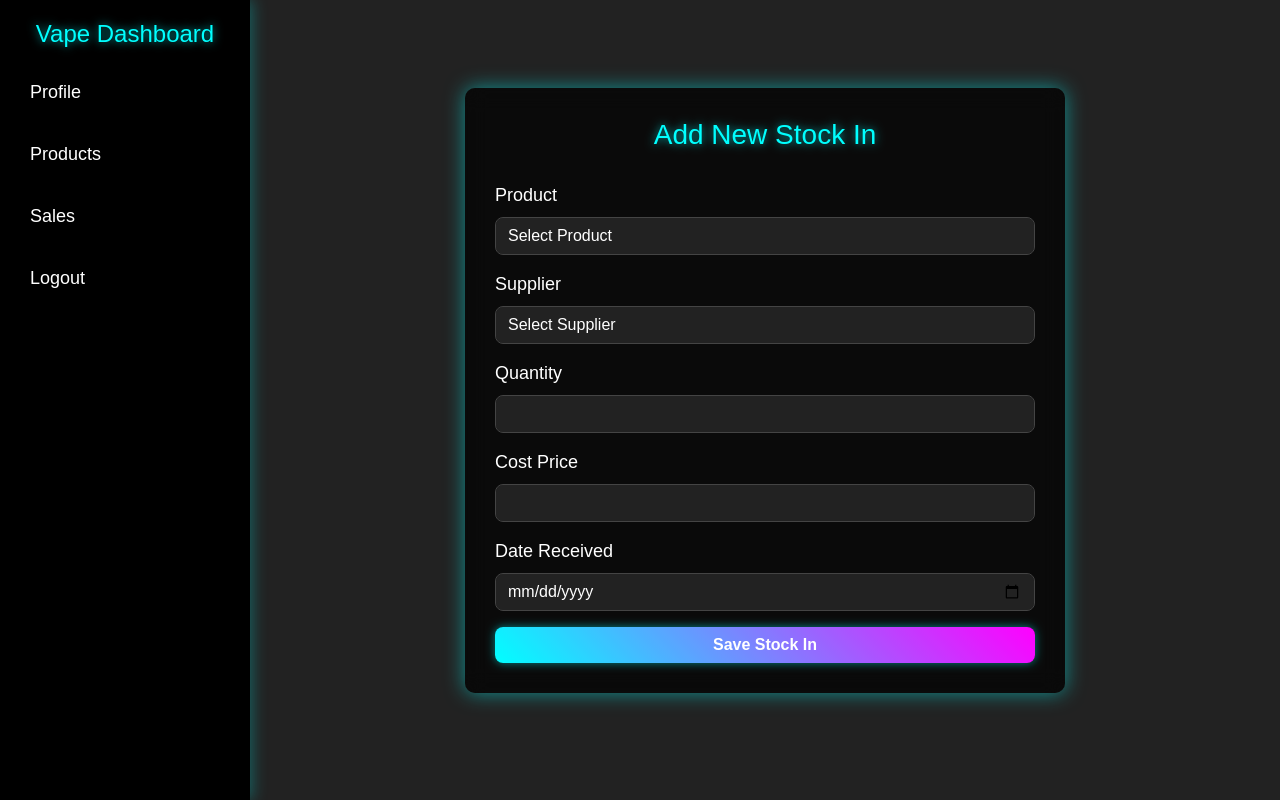
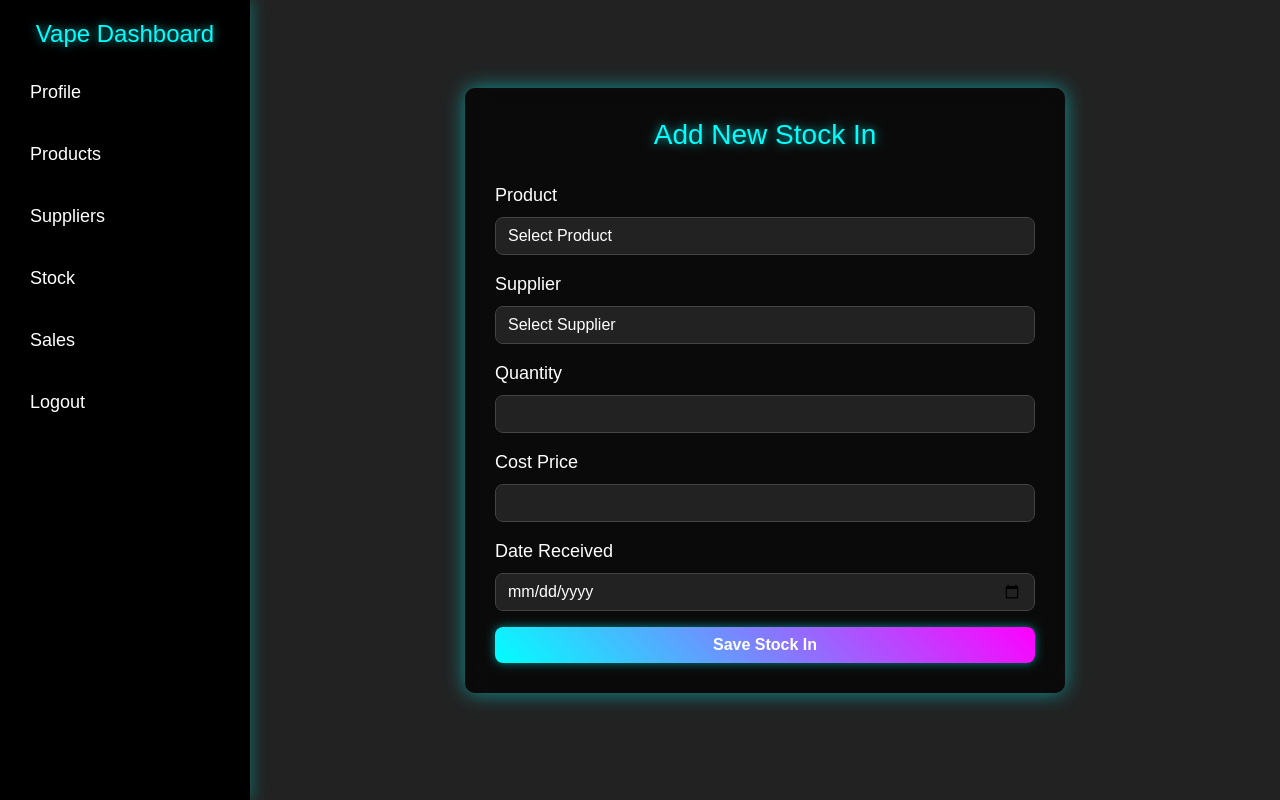
Before and after one commit to johnmarkingal/Vape, a CodeIgniter 4 app: the page made by app/Views/stock_in/create.php in a window 1280 px wide. Run offline with PHP 8.4 and a stand-in for CodeIgniter, Linux system fonts and the light colour scheme; the template is opened without the code that fills it, so the values that code supplies are empty; some libraries are stand-ins or nearby versions.

Commit message:
fix the link of the sidenavbar icon commit by John Mark Ingal

```diff
--- a/app/Views/dashboard/index.php
+++ b/app/Views/dashboard/index.php
@@ -140,7 +140,7 @@
                     <li><a href="<?= site_url('dashboard/profile') ?>"><i class="fas fa-user"></i> Profile</a></li>
                     <li><a href="<?= site_url('products') ?>"><i class="fas fa-box"></i> Products</a></li>
                     <li><a href="<?= site_url('suppliers') ?>"><i class="fas fa-truck"></i> Suppliers</a></li>
-                    <li><a href="<?= site_url('stock_in') ?>"><i class="fas fa-box"></i> Stock In</a></li>
+                    <li><a href="<?= site_url('stock_in') ?>"><i class="fas fa-box"></i> Stock</a></li>
                     <li><a href="<?= site_url('dashboard/sales') ?>"><i class="fas fa-chart-line"></i> Sales</a></li>
                     <li><a href="<?= site_url('auth/logout') ?>"><i class="fas fa-sign-out-alt"></i> Logout</a></li>
                 </ul>
--- a/app/Views/products/index.php
+++ b/app/Views/products/index.php
@@ -205,8 +205,10 @@
             <h2>Vape Dashboard</h2>
             <nav>
                 <ul>
-                    <li><a href="<?= site_url('dashboard/profile') ?>"><i class="fas fa-user"></i> Profile</a></li>
+                <li><a href="<?= site_url('dashboard/profile') ?>"><i class="fas fa-user"></i> Profile</a></li>
                     <li><a href="<?= site_url('products') ?>"><i class="fas fa-box"></i> Products</a></li>
+                    <li><a href="<?= site_url('suppliers') ?>"><i class="fas fa-truck"></i> Suppliers</a></li>
+                    <li><a href="<?= site_url('stock_in') ?>"><i class="fas fa-box"></i> Stock</a></li>
                     <li><a href="<?= site_url('dashboard/sales') ?>"><i class="fas fa-chart-line"></i> Sales</a></li>
                     <li><a href="<?= site_url('auth/logout') ?>"><i class="fas fa-sign-out-alt"></i> Logout</a></li>
                 </ul>
--- a/app/Views/stock_in/create.php
+++ b/app/Views/stock_in/create.php
@@ -124,10 +124,12 @@
         <h2>Vape Dashboard</h2>
         <nav>
             <ul>
-                <li><a href="#">Profile</a></li>
-                <li><a href="#">Products</a></li>
-                <li><a href="#">Sales</a></li>
-                <li><a href="#">Logout</a></li>
+            <li><a href="<?= site_url('dashboard/profile') ?>"><i class="fas fa-user"></i> Profile</a></li>
+                    <li><a href="<?= site_url('products') ?>"><i class="fas fa-box"></i> Products</a></li>
+                    <li><a href="<?= site_url('suppliers') ?>"><i class="fas fa-truck"></i> Suppliers</a></li>
+                    <li><a href="<?= site_url('stock_in') ?>"><i class="fas fa-box"></i> Stock</a></li>
+                    <li><a href="<?= site_url('dashboard/sales') ?>"><i class="fas fa-chart-line"></i> Sales</a></li>
+                    <li><a href="<?= site_url('auth/logout') ?>"><i class="fas fa-sign-out-alt"></i> Logout</a></li>
             </ul>
         </nav>
     </aside>
--- a/app/Views/suppliers/index.php
+++ b/app/Views/suppliers/index.php
@@ -175,9 +175,11 @@
             <h2>Vape Dashboard</h2>
             <nav>
                 <ul>
-                    <li><a href="<?= site_url('dashboard/profile') ?>"><i class="fas fa-user"></i> Profile</a></li>
+                <li><a href="<?= site_url('dashboard/profile') ?>"><i class="fas fa-user"></i> Profile</a></li>
                     <li><a href="<?= site_url('products') ?>"><i class="fas fa-box"></i> Products</a></li>
                     <li><a href="<?= site_url('suppliers') ?>"><i class="fas fa-truck"></i> Suppliers</a></li>
+                    <li><a href="<?= site_url('stock_in') ?>"><i class="fas fa-box"></i> Stock</a></li>
+                    <li><a href="<?= site_url('dashboard/sales') ?>"><i class="fas fa-chart-line"></i> Sales</a></li>
                     <li><a href="<?= site_url('auth/logout') ?>"><i class="fas fa-sign-out-alt"></i> Logout</a></li>
                 </ul>
             </nav>
```
Also changed, not shown: app/Config/Routes.php (+7 -0 lines), app/Views/dashboard/edit_profile.php (+5 -2 lines), app/Views/dashboard/profile.php (+5 -2 lines), app/Views/products/create.php (+6 -4 lines), app/Views/suppliers/create.php (+6 -4 lines), 8 other files.
